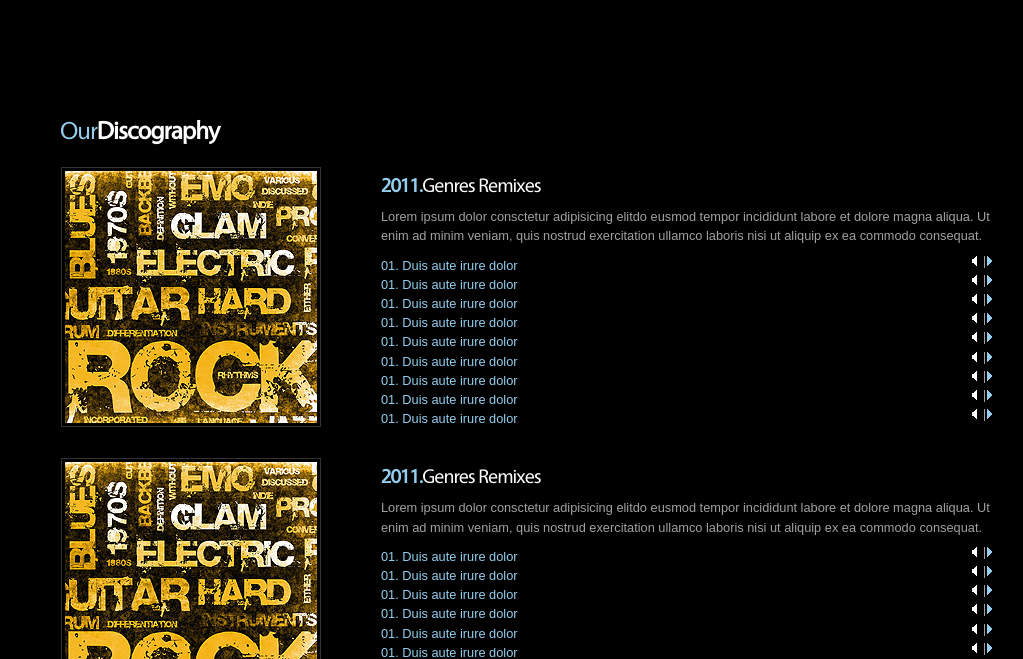
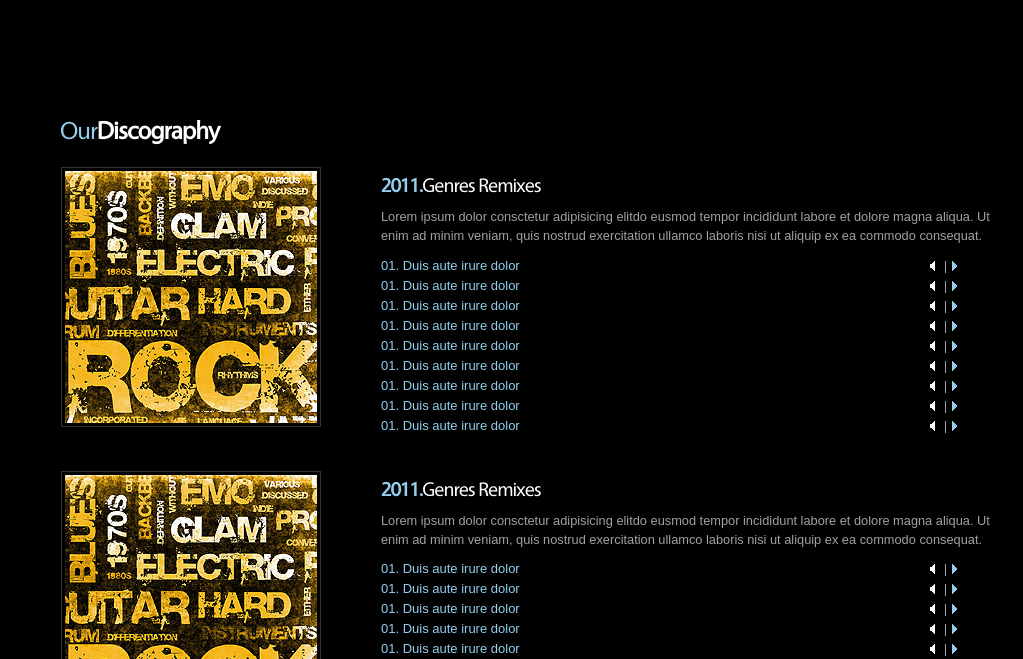
Before and after one commit to marb61a/music_group, a plain HTML site: page audio.html in a window 1280 px wide. Shown: the part 116-775 px from the top of the page, without its empty margins (128-1151 px from the left). Drawn offline with Linux system fonts and the light colour scheme.

Commit message:
updated stlye.css

```diff
--- a/css/style.css
+++ b/css/style.css
@@ -167,6 +167,35 @@ footer{
 	display:inline-block;
 	width:51px;
 	height:51px;
+}
+
+
+/****** Audio Page *******/
+.list-1 li{
+	font-size:13px;
+	line-height:20px;
+}
+
+.list-2{
+	padding:5px 21px 0 0;
+}
+
+.list-2 li{
+	position:relative;
+	overflow:hidden;
+	width:41px;
+	min-height:20px;
+}
+
+.list-2 li img{
+	margin-right:4px;
+}
+
+
+/****** Gallery Page *******/
+.set-img img{
+	width:90%;
+	border:5px solid #fff;
 }
 
 
```
